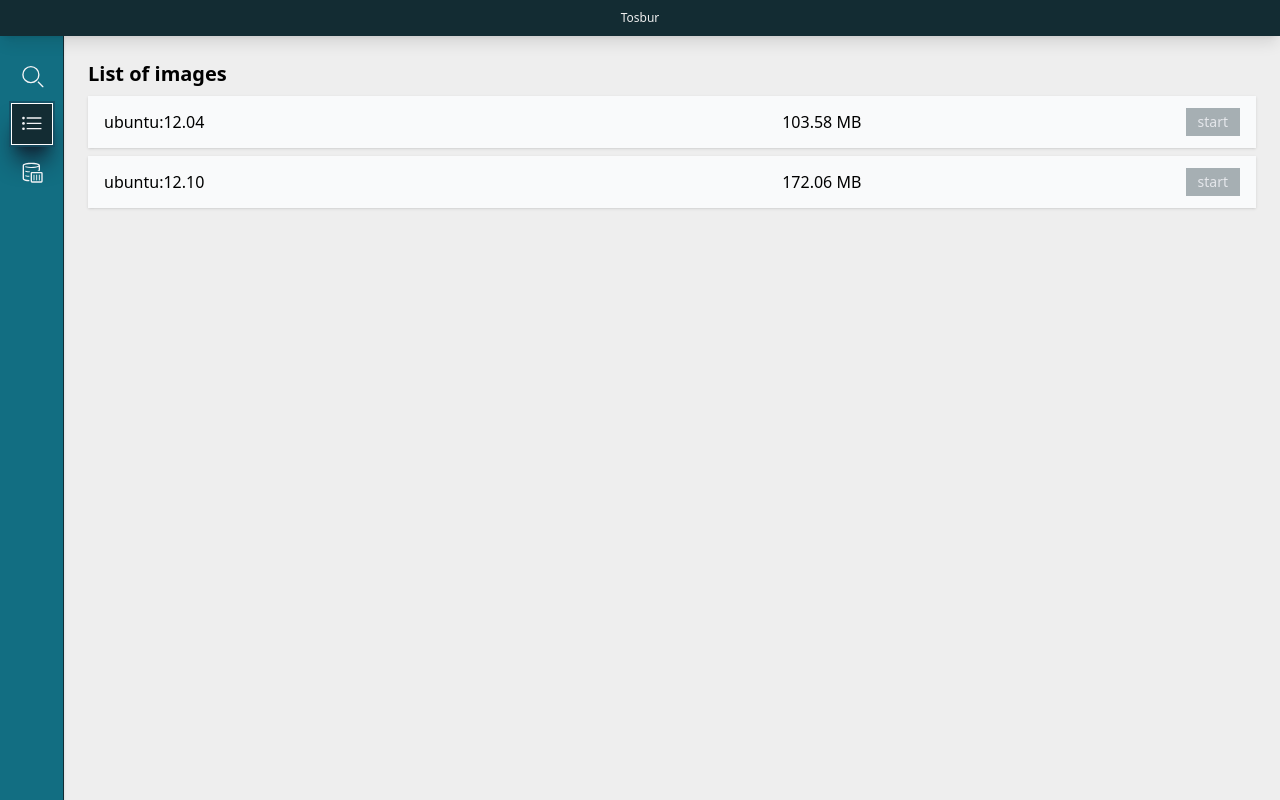
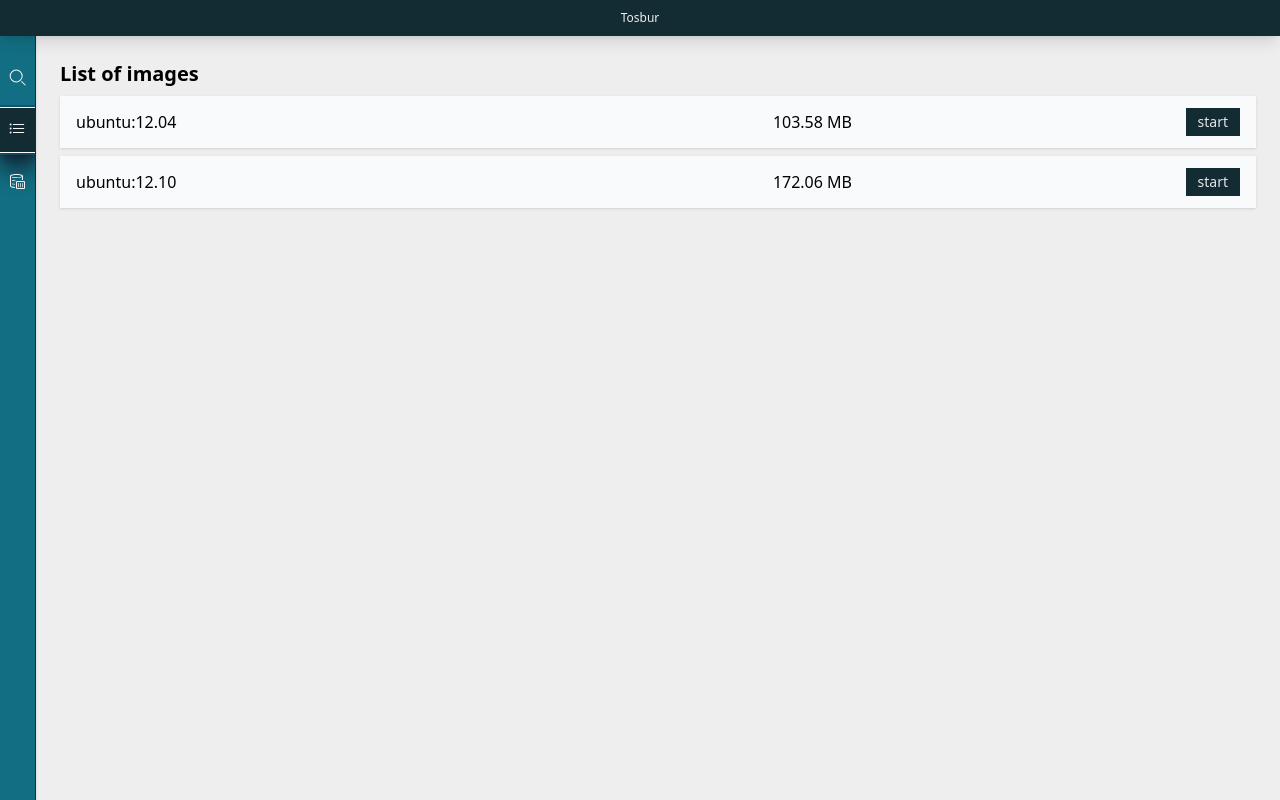
Before and after one commit to gitjeff05/tosbur-web, a Vue app: page / in a window 1280 px wide. Both pictures are taken after a click on the button 31 px from the left and 124 px from the top of the page. Built offline with nearby package versions, Linux system fonts and the light colour scheme.

Commit message:
get events emitting for starting/attaching containers

```diff
--- a/src/App.vue
+++ b/src/App.vue
@@ -10,6 +10,8 @@
             :images="store.state.images"
             :containers="store.state.containers"
             :data="store"
+            @start="startContainer"
+            @attach="attachContainer"
         ></main-content>
     </section>
     <footer>
@@ -58,13 +60,12 @@
     setView(newValue) {
         this.state.view = newValue;
     },
-    async startContainer(val) {
-        console.log('attempting to start container', val);
-        const createContainer = await tosbur.createContainer({ image: val });
-        const container = await tosbur.startContainer(createContainer);
+    // async startContainer(val) {
+    //     const createContainer = await tosbur.createContainer({ image: val });
+    //     const container = await tosbur.startContainer(createContainer);
 
-        console.log('attempt to start container', container);
-    },
+    //     console.log('attempt to start container', container);
+    // },
 };
 
 export default {
@@ -103,6 +104,28 @@
         console.log('App updated');
         console.log(store);
     },
+    methods: {
+        async startContainer(val) {
+            console.log('creating and starting container', val);
+            const createContainer = await tosbur.createContainer({
+                image: val,
+            });
+            console.log(createContainer);
+            const container = await tosbur.startContainer(createContainer);
+            console.log('attempt to start container', container);
+        },
+        async attachContainer(val) {
+            console.log('attaching to container', val);
+            return tosbur
+                .attachToContainer({ Id: val })
+                .then((f) => {
+                    console.log(f);
+                })
+                .catch((e) => {
+                    console.error(e);
+                });
+        },
+    },
 };
 
 // This starter template is using Vue 3 experimental <script setup> SFCs
@@ -132,8 +155,9 @@
     @apply w-full flex-grow;
 }
 .sidebar {
-    @apply h-full overflow-hidden flex flex-col flex-shrink-0 justify-start text-cool-gray-100 items-center w-16 p-1 z-10 shadow py-4 border-r-1;
-    min-width: 48px;
+    @apply h-full overflow-hidden flex flex-col flex-shrink-0 justify-start text-cool-gray-100 items-center p-1 z-10 shadow py-4 border-r-1;
+    width: 36px;
+    min-width: 36px;
     background-color: #126e82;
     border-color: #132c33;
 }
--- a/src/components/MainContent.vue
+++ b/src/components/MainContent.vue
@@ -23,16 +23,8 @@
                         ><span> {{ computeSize(post.Size) }}</span></span
                     >
                     <button
-                        class="
-                            text-sm
-                            p-1
-                            px-3
-                            text-cool-gray-200
-                            inline-flex
-                            items-center
-                            start-image
-                        "
-                        @click="doThings(post.Id)"
+                        class="image-container-action start-image"
+                        @click="$emit('start', post.Id)"
                     >
                         start
                     </button>
@@ -66,7 +58,16 @@
                         <span>{{ post.Names[0] }}</span
                         ><span> {{ post.Image }}</span>
                     </div>
-                    <span> {{ post.State }}</span>
+                    <span class="flex flex-col">
+                        <span>{{ post.State }}</span
+                        ><span>{{ post.Status }}</span></span
+                    >
+                    <button
+                        class="image-container-action attach-container"
+                        @click="$emit('attach', post.Id)"
+                    >
+                        attach
+                    </button>
                 </li>
             </ul>
         </div>
@@ -104,20 +105,18 @@
             required: false,
         },
     },
+    emits: ['start', 'attach'],
     setup(props) {
         onUpdated(() => {
             console.log(`Updated main with ${props.currentView}`);
         });
-        const doThings = (id) => {
-            props.data.startContainer(id);
-        };
         const computeSize = (size) => {
             const sizeRounded = size / 1000000;
             return sizeRounded < 1000
                 ? `${Number.parseFloat(sizeRounded).toFixed(2)} MB`
                 : `${Number.parseFloat(size / 1000000000).toFixed(2)} GB`;
         };
-        return { computeSize, doThings };
+        return { computeSize };
     },
 };
 </script>
@@ -126,7 +125,13 @@
 main {
     @apply h-screen p-6;
 }
+.image-container-action {
+    @apply text-sm p-1 px-3 text-cool-gray-200 inline-flex items-center;
+}
 .start-image {
-    background-color: #132c335c;
+    background-color: #132c33;
+}
+.attach-container {
+    background-color: #132c33;
 }
 </style>
--- a/src/components/SidebarMenu.vue
+++ b/src/components/SidebarMenu.vue
@@ -18,7 +18,7 @@
                 width="1em"
                 height="1em"
                 preserveAspectRatio="xMidYMid meet"
-                viewBox="0 0 36 36"
+                viewBox="0 0 40 40"
                 class="iconify iconify--clarity"
             >
                 <path
@@ -51,7 +51,7 @@
                 width="1em"
                 height="1em"
                 preserveAspectRatio="xMidYMid meet"
-                viewBox="0 0 36 36"
+                viewBox="0 0 40 40"
                 class="iconify iconify--clarity"
             >
                 <circle
@@ -109,7 +109,7 @@
                 width="1em"
                 height="1em"
                 preserveAspectRatio="xMidYMid meet"
-                viewBox="0 0 36 36"
+                viewBox="0 0 40 40"
                 class="iconify iconify--clarity"
             >
                 <path
@@ -153,7 +153,7 @@
 </template>
 
 <script>
-import { onMounted, onUpdated, computed } from 'vue';
+import { computed } from 'vue';
 export default {
     props: {
         data: {
@@ -174,30 +174,15 @@
         function setContainersView() {
             props.data.setView('containers');
         }
-
-        onMounted(() => {
-            console.log(props.data.state);
-            console.log('sidebar mounted!');
-        });
-        onUpdated(() => {
-            console.log('sidebar updated');
-            console.log(props);
-        });
-        // const activeSidebar = () => {
-        //     const isImages = props.data.state.view === 'images';
-        //     console.log('isImages', isImages);
-        //     return isImages;
-        // }
-        const isSearchActive = computed(() => {
-            return props.data.state.view === 'search';
-        });
-        const isImagesActive = computed(() => {
-            return props.data.state.view === 'images';
-        });
-        const isContainersActive = computed(() => {
-            return props.data.state.view === 'containers';
-        });
-
+        const isSearchActive = computed(
+            () => props.data.state.view === 'search'
+        );
+        const isImagesActive = computed(
+            () => props.data.state.view === 'images'
+        );
+        const isContainersActive = computed(
+            () => props.data.state.view === 'containers'
+        );
         return {
             setSearchView,
             setImagesView,
@@ -207,18 +192,12 @@
             isContainersActive,
         };
     },
-    mounted() {
-        console.log('sidebar mounted!!!');
-        console.log(this);
-        console.log(this.$refs);
-        console.log(this.$refs.searchBox.focus());
-    },
 };
 </script>
 
 <style scoped>
 button.icon {
-    @apply p-2 my-1 text-2xl font-extrabold;
+    @apply p-3 my-1 text-xl font-extrabold;
 }
 button.active {
     background-color: #132c33;
--- a/src/mocks/index.js
+++ b/src/mocks/index.js
@@ -225,17 +225,17 @@
 }
 
 async function getDockerVersion() {
-    await timeout(2000);
+    await timeout(1000);
     return dockerVersionResponse;
 }
 
 async function getImages() {
-    await timeout(2000);
+    await timeout(1000);
     return dockerImagesResponse;
 }
 
 async function getContainers() {
-    await timeout(2000);
+    await timeout(1000);
     return dockerContainersResponse;
 }
 
```
